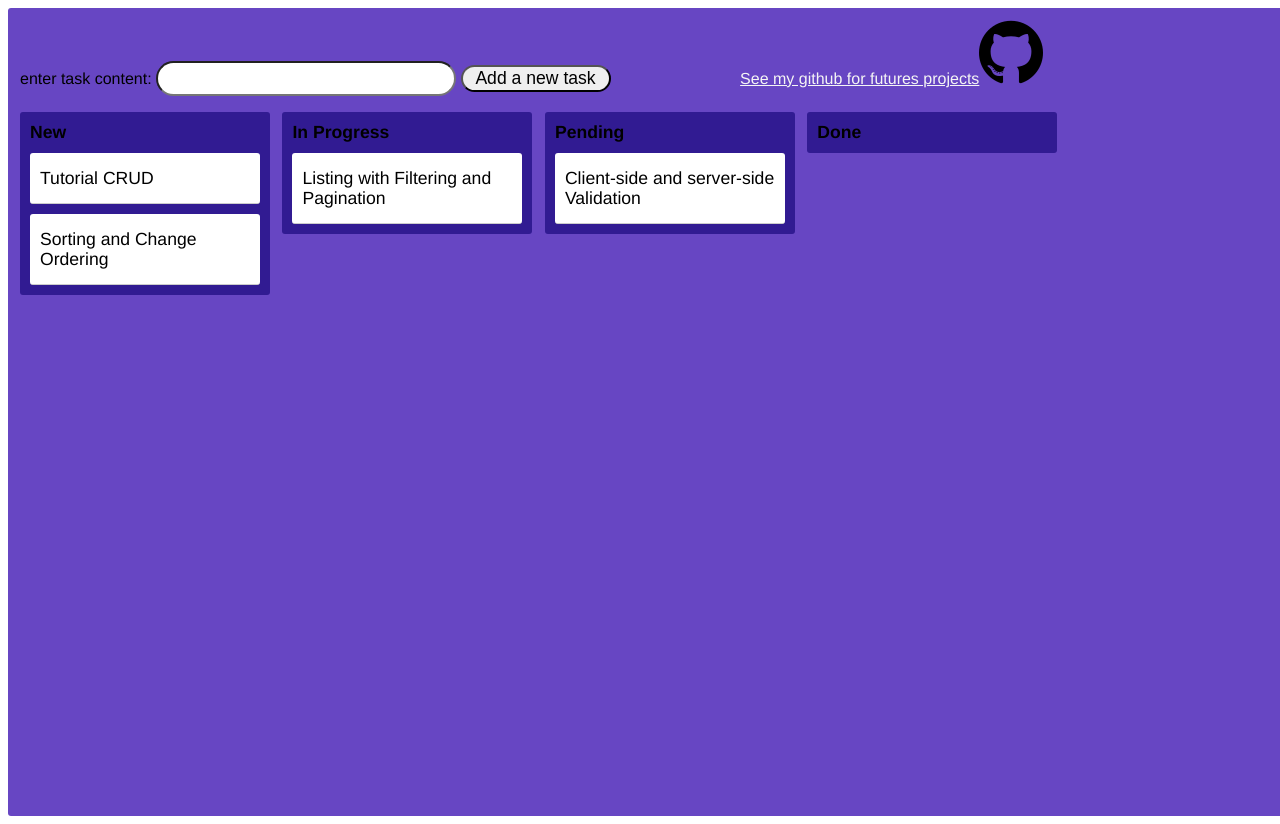
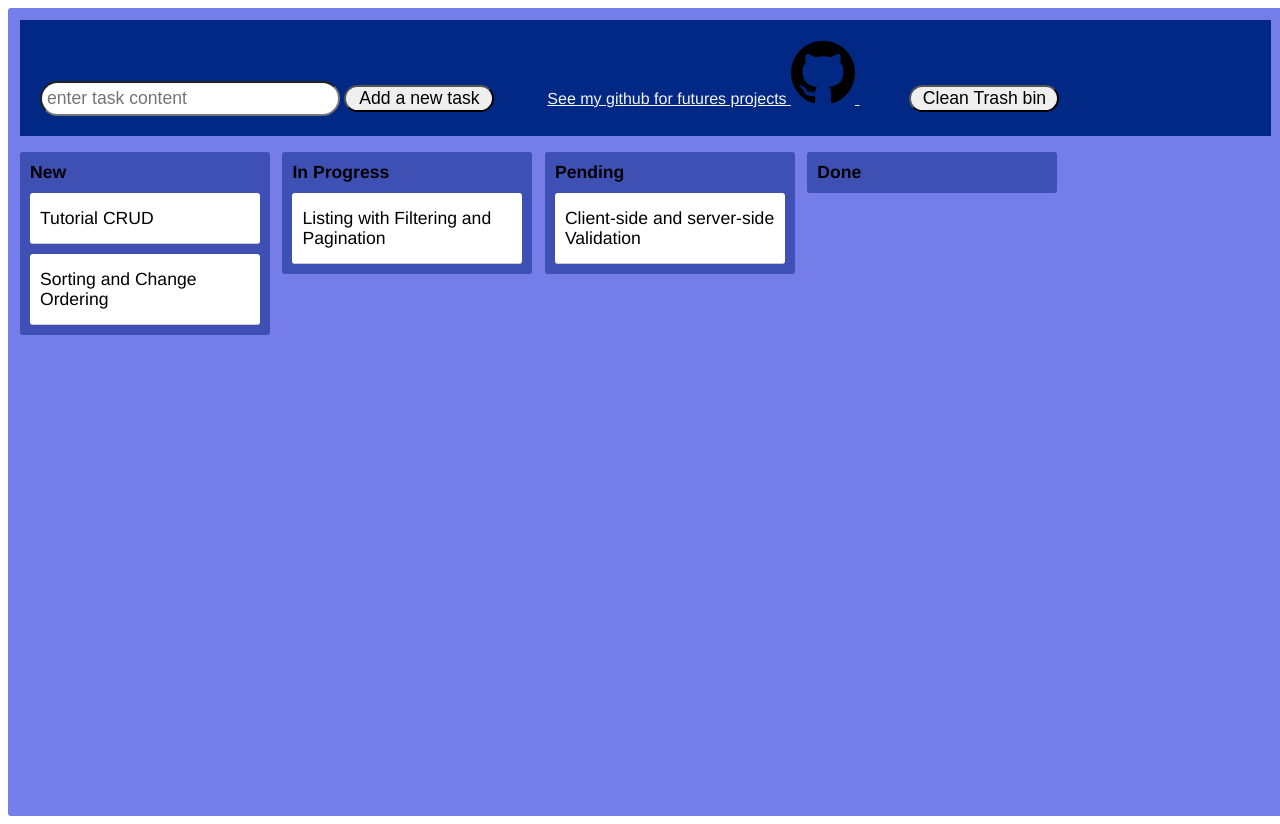
Before and after one commit to VBSX/Local-Trello, a PHP site: page / in a window 1280 px wide. Run offline with PHP 8.4, Linux system fonts and the light colour scheme; data comes from the database, SQL or seed files in the repository; some libraries are stand-ins or nearby versions.

Commit message:
att 0.1
Changed some colors and added a button to clean the trash bin

```diff
--- a/index.php
+++ b/index.php
@@ -34,7 +34,7 @@ body {
     font-family: Helvetica;
 }
 .task-board {
-    background: #6746c3;
+    background: #757de8;
     display: inline-block;
     padding: 12px;
     border-radius: 3px;
@@ -47,7 +47,7 @@ body {
 .status-card {
     width: 250px;
     margin-right: 8px;
-    background: #311b92;
+    background: #3f50b5;
     border-radius: 3px;
     display: inline-block;
     vertical-align: top;
@@ -111,11 +111,19 @@ ul {
 
         <div>
 
-            <form method="post" style="font-size: 1.0em; ">
+            <form method="post" style="font-size: 1.0em; background-color: #002884; padding: 20px">
 
-                enter task content: <input type="text" name="formulario" class= "button" style="width:300px; border-radius: 20px; padding:5px; font-size: 1.1em;" >
-                <input type="submit" name="button1" class="button" value="Add a new task" style="width: 150px; border-radius: 20px; margin-top:10px; font-size: 1.1em;">
-                <a target="_blank" href="https://github.com/vbsx" style="margin-left: 10%; text-align: center; color:#f5f5f5">See my github for futures projects<img src="images/github.png" ></a>
+                <div >
+                    <input type="text" name="formulario" class= "button" placeholder="enter task content "style="width:300px; border-radius: 20px; padding:5px; font-size: 1.1em;" >
+                    <input type="submit" name="button1" class="button" value="Add a new task" style="width: 150px; border-radius: 20px; font-size: 1.1em;">
+                    <a target="_blank" href="https://github.com/vbsx" style=" position: relative;  color:#f5f5f5; margin-left:4%;">
+                        See my github for futures projects
+                        <img src="images/github.png">
+                    </a>
+                    <form method="post">
+                        <input type="submit" name="button_trash" class="button" value="Clean Trash bin" style="width: 150px; border-radius: 20px; font-size: 1.1em;margin-left: 50px">
+                    </form>
+                </div>
                 <?php
 
                     if(array_key_exists('button1', $_POST)) {
@@ -133,12 +141,12 @@ ul {
         </div>
 
             <?php
-
+                if(array_key_exists('button_trash', $_POST)) {
+                    empty_trashcan();
+                }
             foreach ($statusResult as $statusRow) {
 
-                if($statusRow["id"] == 5){
-                    empty_trashcan();
-                }
+
                 $taskResult = $projectManagement->getProjectTaskByStatus($statusRow["id"], $projectName);
 
                 ?>
```
